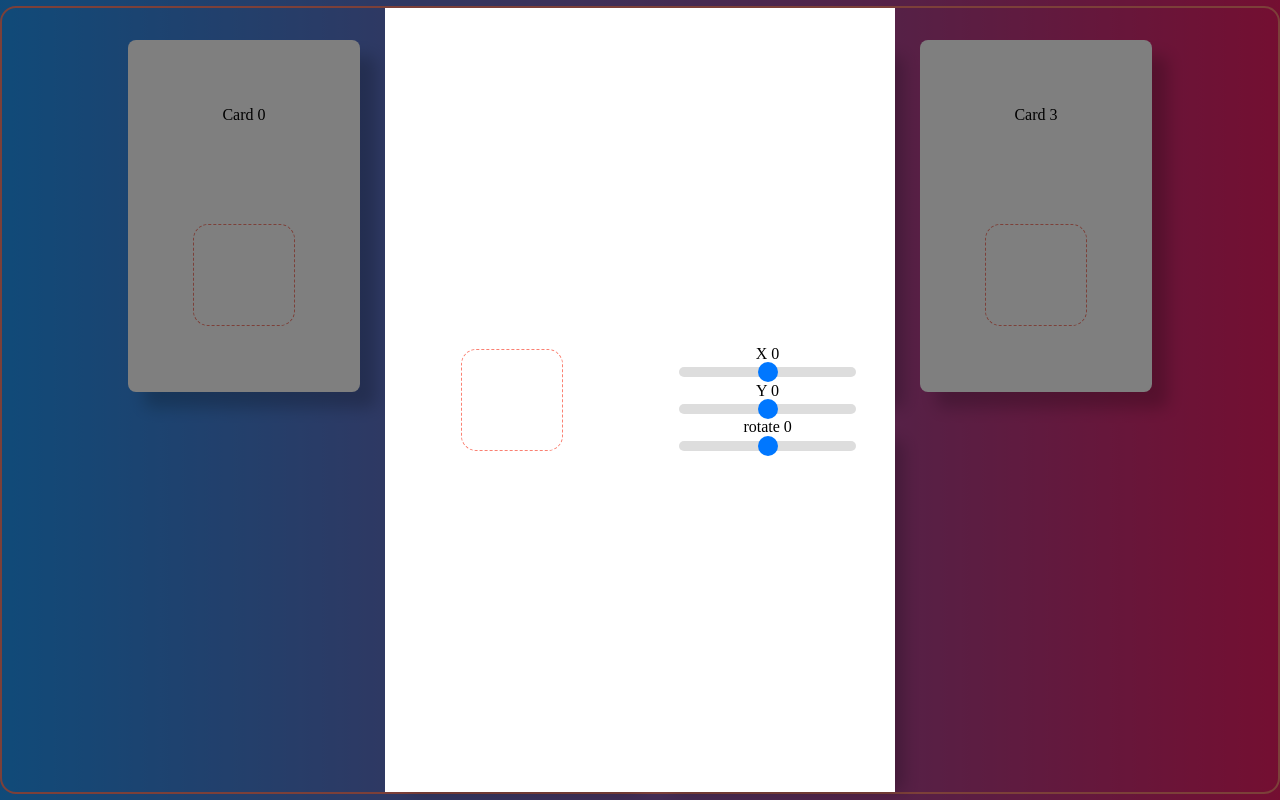
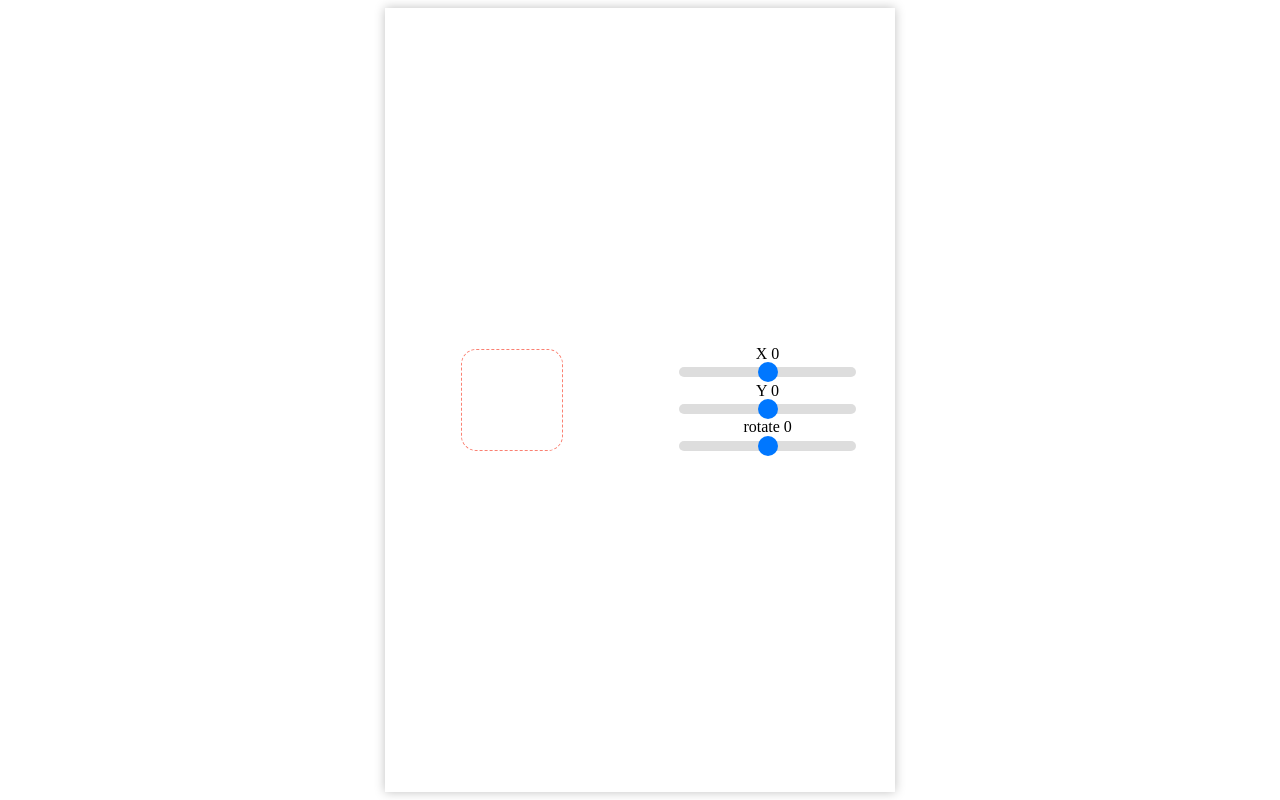
Before and after one commit to lulupang2/framer_motion_learn, a React (Vite) app: page /example/1 in a window 1280 px wide. Built offline with nearby package versions, Linux system fonts and the light colour scheme.

Commit message:
✨ feat: card 컴포넌트 click 이벤트 처리

```diff
--- a/src/components/Modal.tsx
+++ b/src/components/Modal.tsx
@@ -1,25 +1,39 @@
 import { AnimatePresence, motion, useScroll } from "framer-motion";
+import { useRef } from "react";
 import { useNavigate } from "react-router-dom";
 interface IProps {
   exampleId: string;
   children: React.ReactNode;
 }
+
 export function Modal({ exampleId, children }: IProps) {
   const { scrollY } = useScroll();
   const navigate = useNavigate();
   const onOverlayClick = () => {
     navigate("/");
   };
+  const sidebar = {
+    open: (height = 720) => ({
+      clipPath: `circle(${height * 2 + 200}px at 50% 50%)`,
+      transition: {
+        type: "spring",
+        stiffness: 20,
+        restDelta: 12,
+      },
+      transform: "translate(-50%, -50%)",
+      top: "50%",
+      left: "50%",
+    }),
+  };
   return (
     <>
-      <AnimatePresence>
-        <motion.div
-          className="Modal-Overlay"
-          onClick={onOverlayClick}
-          animate={{ opacity: 1 }}
-          exit={{ opacity: 0 }}
-        ></motion.div>
-      </AnimatePresence>
+      <motion.div
+        className="Modal-Overlay"
+        onClick={onOverlayClick}
+        animate={exampleId ? "open" : "closed"}
+        transition={{ duration: 1.5 }}
+        variants={sidebar}
+      ></motion.div>
       <motion.div
         className="Modal-Wrapper"
         layoutId={exampleId}
--- a/src/styles/styles.scss
+++ b/src/styles/styles.scss
@@ -65,7 +65,7 @@ input[type="range"] {
     top: 0;
     width: 100%;
     height: 100%;
-    background-color: #00000080;
+    background-color: #ffffff;
   }
   &-Wrapper {
     display: flex;
@@ -78,5 +78,6 @@ input[type="range"] {
     right: 0;
     margin: 0 auto;
     background-color: #ffffff;
+    box-shadow: 0 0 10px rgba(0, 0, 0, 0.25);
   }
 }
```
